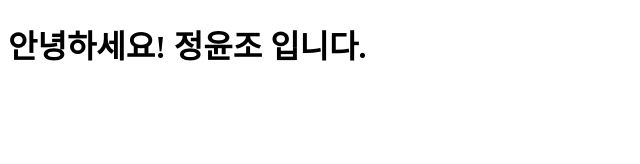
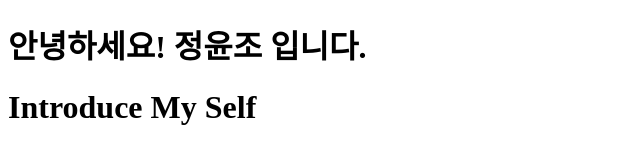
Before and after one commit to icebreakteam7-TeamProject/self-introduce, a plain HTML site: page index.html in a window 1280 px wide. Shown: the whole page, without its empty margins (0-640 px from the left). Drawn offline with Linux system fonts and the light colour scheme.

Commit message:
feat: add header!

```diff
--- a/index.html
+++ b/index.html
@@ -8,6 +8,7 @@
 <body>
   <header>
     <h1>안녕하세요! 정윤조 입니다.</h1>
+    <h1>Introduce My Self</h1>
   </header>
 
 </body>
```
